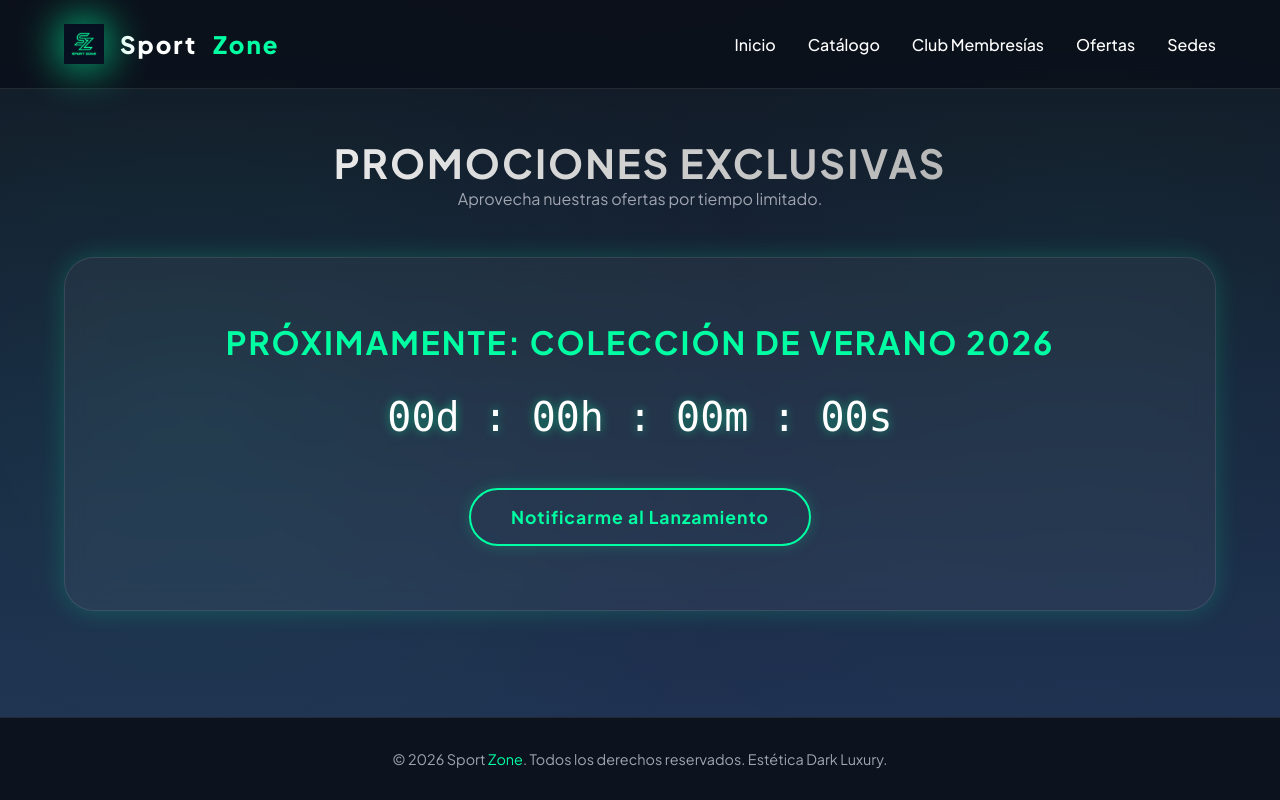
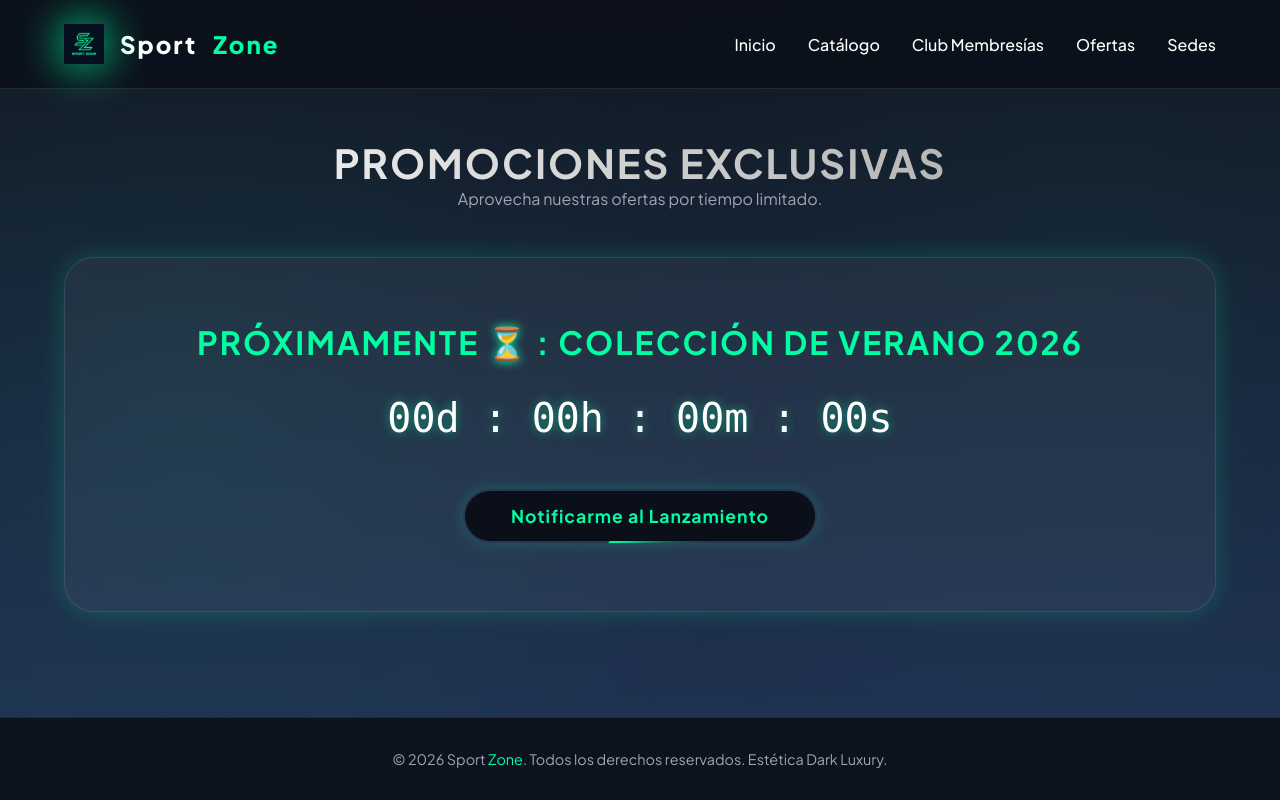
Before and after one commit to sergi3nfusor-prog/proyecto_programacion_1, a Flask app: page /ofertas in a window 1280 px wide. Run offline with Flask 3, Linux system fonts and the light colour scheme; data that the repository does not hold is empty; some libraries are stand-ins or nearby versions.

Commit message:
mejoras_mejoras_ya_no_se_que_poner

```diff
--- a/templates/index.html
+++ b/templates/index.html
@@ -91,7 +91,7 @@
             <label for="mensaje">Mensaje</label>
             <textarea id="mensaje" name="mensaje" required placeholder="Escribe tu mensaje aquí..."></textarea>
         </div>
-        <button type="submit" class="btn-primary shimmer-btn" style="width: 100%; margin-top: 1rem;">Enviar Mensaje</button>
+        <button type="submit" class="btn-primary btn-borde-animado" style="width: 100%; margin-top: 1rem; padding: 1rem;">Enviar Mensaje</button>
     </form>
 </section>
 
--- a/templates/ofertas.html
+++ b/templates/ofertas.html
@@ -17,14 +17,14 @@
     {% else %}
     <div style="grid-column: 1 / -1;">
         <div class="luxury-banner glass">
-            <h3>Próximamente: Colección de Verano 2026</h3>
+            <h3>Próximamente <span style="color:var(--accent-color); text-shadow: 0 0 10px var(--accent-color);">⏳</span> : Colección de Verano 2026</h3>
             <div class="countdown-box">
                 <span>00d</span> :
                 <span>00h</span> :
                 <span>00m</span> :
                 <span>00s</span>
             </div>
-            <a href="{{ url_for('index') }}#contacto" class="btn-primary">Notificarme al Lanzamiento</a>
+            <a href="{{ url_for('index') }}#contacto" class="btn-primary btn-borde-animado" style="padding: 1rem 3rem;">Notificarme al Lanzamiento</a>
         </div>
     </div>
     {% endfor %}
```
Also changed, not shown: templates/club.html (+5 -5 lines).
